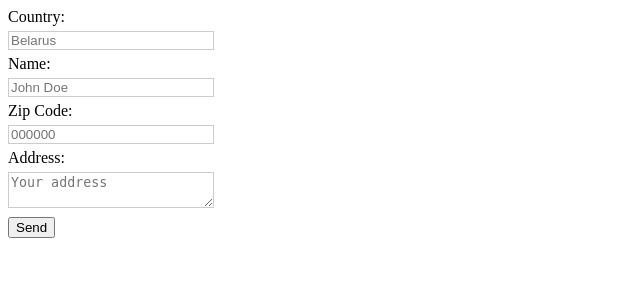
After one commit to alexander-nemtsov/krasivyipocherk, a PHP site: page /testform.html in a window 1280 px wide. The commit adds this page. Shown: the top 300 px of the page, without its empty margins (0-640 px from the left). Run offline with PHP 8.4, Linux system fonts and the light colour scheme.

Commit message:
test for submit form

```diff
--- /dev/null
+++ b/www/style.css
@@ -0,0 +1,14 @@
+label {
+  width: 200px;
+  display: block;
+}
+
+input, textarea {
+  width: 200px;
+  margin: 5px 0;
+  border: 1px solid #CCC;
+}
+
+p {
+  width: 200px;
+}
--- /dev/null
+++ b/www/vampismo/js.js
@@ -0,0 +1,62 @@
+$(document).ready(function() {
+
+  var form = $('#form'),
+      country = $('#country'),
+      name = $('#name'),
+      zipcode = $('#zipcode'),
+      address = $('#address'),
+      info = $('#info'),
+      submit = $("#submit");
+
+  form.on('input', '#country, #name, #zipcode, #address', function() {
+    $(this).css('border-color', '');
+    info.html('').slideUp();
+  });
+
+  submit.on('click', function(e) {
+    e.preventDefault();
+    if(validate()) {
+      $.ajax({
+        type: "POST",
+        url: "demorequest.php",
+        data: form.serialize(),
+        dataType: "json"
+      }).done(function(data) {
+        if(data.success) {
+          country.val('');
+          name.val('');
+          zipcode.val('');
+          address.val('');
+          info.html('Message sent!').css('color', 'green').slideDown();
+        } else {
+          info.html('Could not send mail! Sorry!').css('color', 'red').slideDown();
+        }
+      });
+    }
+  });
+
+  function validate() {
+    var valid = true;
+// email regex    var regex = /^([a-zA-Z0-9_.+-])+\@(([a-zA-Z0-9-])+\.)+([a-zA-Z0-9]{2,4})+$/;
+
+    if($.trim(country.val()) {
+      country.css('border-color', 'red');
+      valid = false;
+    }
+    if($.trim(name.val()) === "") {
+      name.css('border-color', 'red');
+      valid = false;
+    }
+    if($.trim(zipcode.val()) === "") {
+      message.css('border-color', 'red');
+      valid = false;
+    }
+    if($.trim(address.val()) === "") {
+      message.css('border-color', 'red');
+      valid = false;
+    }
+
+    return valid;
+  }
+
+});
--- /dev/null
+++ b/www/vampismo/testform.html
@@ -0,0 +1,29 @@
+<!DOCTYPE html>
+<html lang="en">
+  <head>
+    <meta charset="utf-8">
+    <title>Contact Form</title>
+    <link rel="stylesheet" href="style.css"/>
+  </head>
+  <body>
+    <form action="" id="form">
+      <label for="country">Country:</label>
+      <input type="text" name="country" id="country" placeholder="Belarus"><br>
+
+      <label for="name">Name:</label>
+      <input type="text" name="name" id="name" placeholder="John Doe"><br>
+
+      <label for="zipcode">Zip Code:</label>
+      <input type="text" name="name" id="name" placeholder="000000"><br>
+
+      <label for="address">Address:</label>
+      <textarea name="address" id="address" placeholder="Your address"></textarea><br>
+
+      <button name="submit" id="submit">Send</button>
+      <label id="info"></label>
+    </form>
+
+    <script src="http://code.jquery.com/jquery-latest.min.js"></script>
+    <script src="js.js"></script>
+  </body>
+</html>
```
Also changed, not shown: www/vampismo/demorequest.php (+23 -41 lines), 1 other file.
